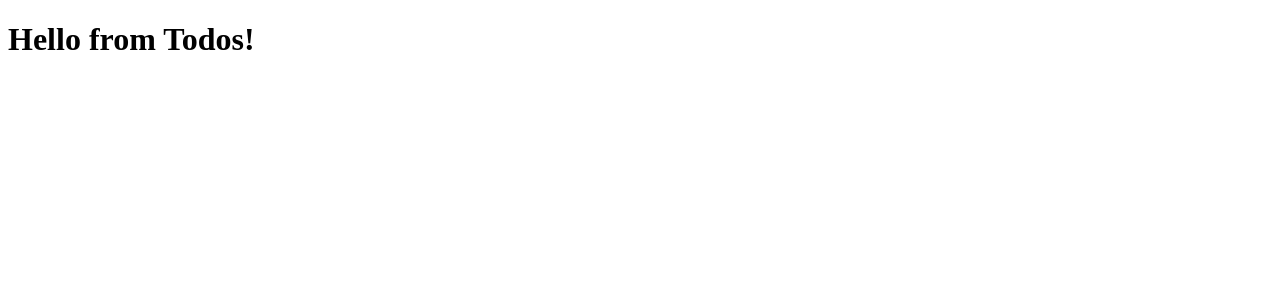
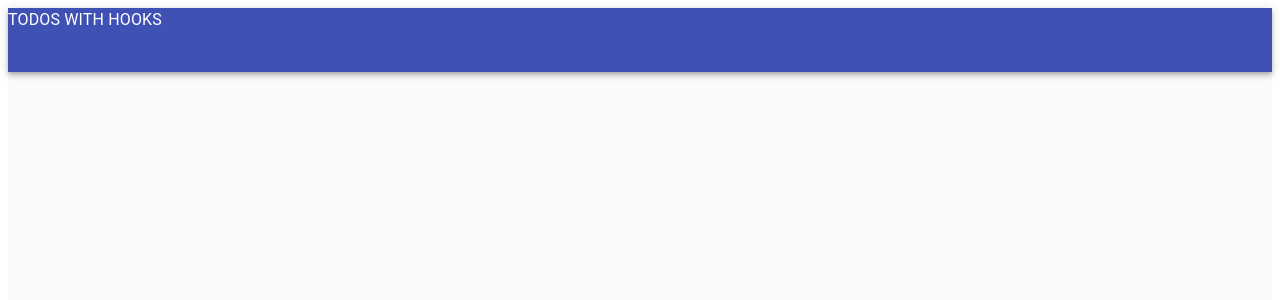
Before and after one commit to CesarCachay/TodoList-React-Hooks, a React (Create React App) app: page / in a window 1280 px wide. Shown: the top 300 px of the page. Built offline with nearby package versions, Linux system fonts and the light colour scheme.

Commit message:
Create Navbar with Material ui

```diff
--- a/src/components/TodoApp.js
+++ b/src/components/TodoApp.js
@@ -1,7 +1,34 @@
+/**@jsx jsx */
 import React from "react";
+import { jsx } from "@emotion/core";
+
+import Paper from "@material-ui/core/Paper";
+import AppBar from "@material-ui/core/AppBar";
+import Typography from "@material-ui/core/Typography";
+
+const paperHeight = {
+  padding: "0px",
+  margin: "0px",
+  height: "100vh",
+  backgroundColor: "#fafafa"
+};
 
 function TodoApp() {
-  return <h1>Hello from Todos!</h1>;
+  const initialTodos = [
+    { id: 1, task: "Learn React-Redux", completed: false },
+    { id: 2, task: "Wash Car", completed: false },
+    { id: 3, task: "Deploy Project", completed: true }
+  ];
+
+  const [todos, setTodos] = React.useState([]);
+
+  return (
+    <Paper style={paperHeight} elevation={0}>
+      <AppBar color="primary" position="static" style={{ height: "64px" }}>
+        <Typography color="inherit">TODOS WITH HOOKS</Typography>
+      </AppBar>
+    </Paper>
+  );
 }
 
 export default TodoApp;
```
